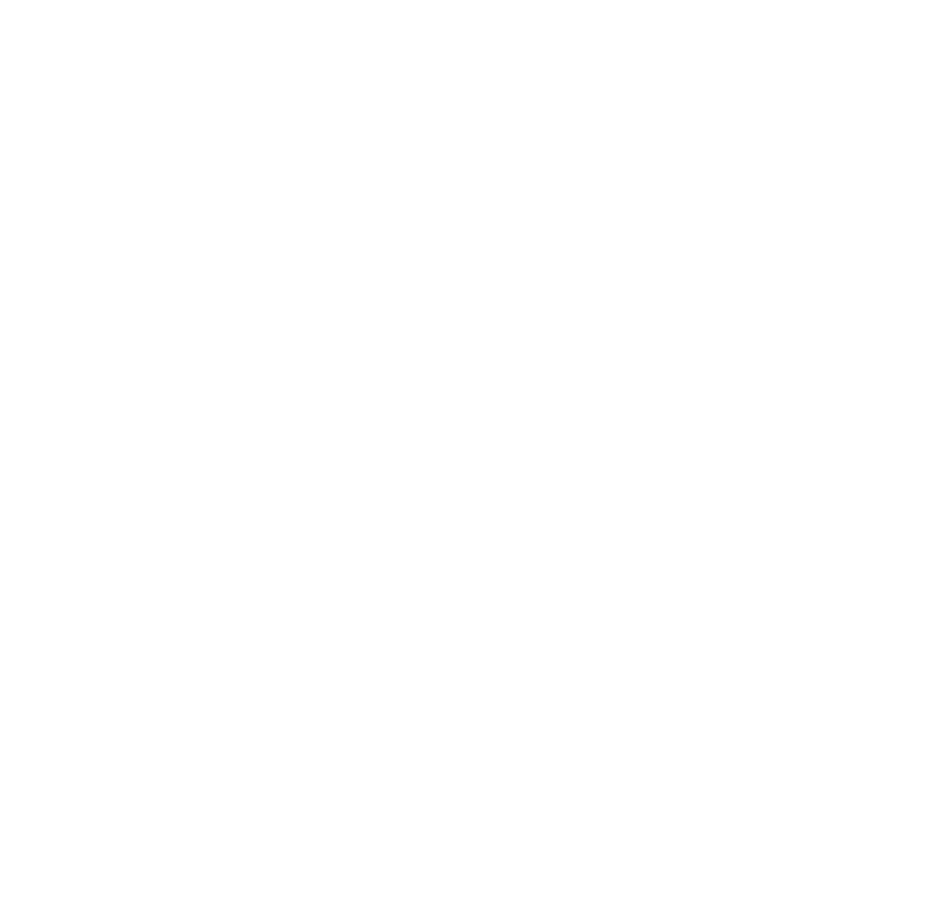
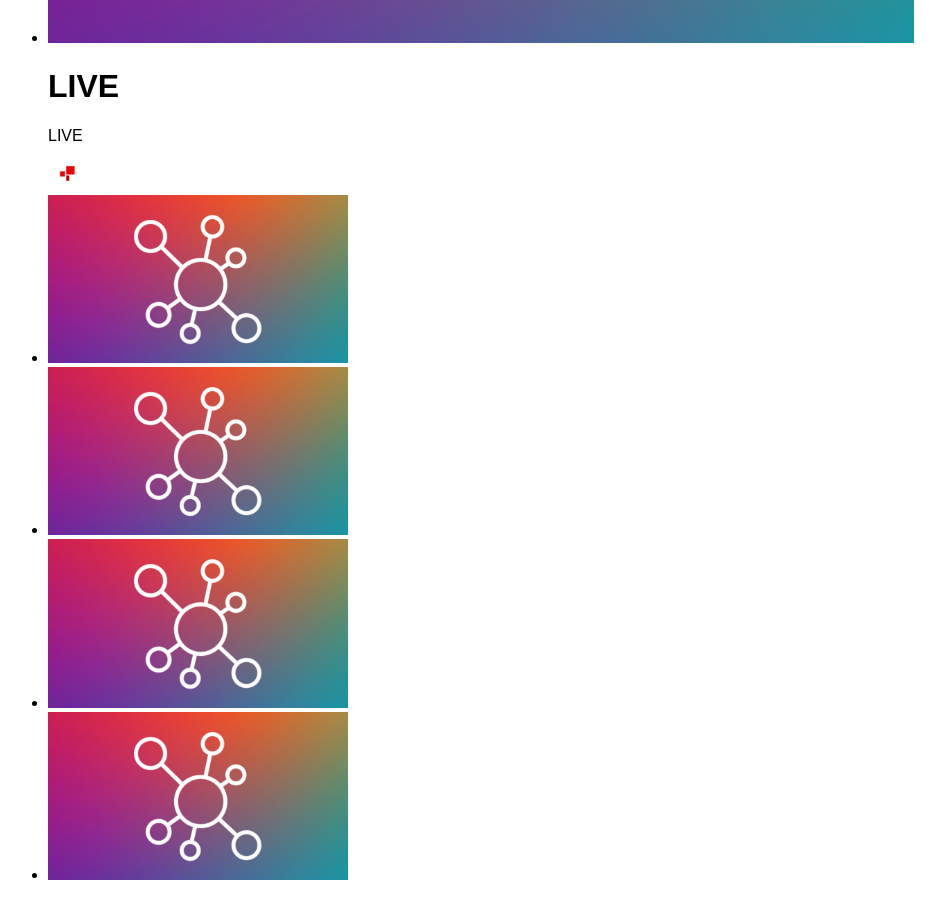
Before and after one commit to marycamaraa/bbc-clone, a React (Vite) app: page /home in a window 1280 px wide. Shown: the part 700-1600 px from the top of the page, without its empty margins (0-945 px from the left). Before the commit the page ends 800 px from the top, so only its background shows below. Built offline with nearby package versions, Linux system fonts and the light colour scheme.

Commit message:
feat: structure home page

```diff
--- a/src/pages/Home/Home.css
+++ b/src/pages/Home/Home.css
@@ -0,0 +1,3 @@
+.hontainer {
+  background-color: red;
+}
--- a/src/pages/Home/Home.jsx
+++ b/src/pages/Home/Home.jsx
@@ -3,7 +3,36 @@
 function Home() {
   return (
     <>
-      <h1>Welcome to the BBC</h1>
+      <main className="container">
+        <h1>Welcome to the BBC</h1>
+        <div className="hontainer">
+          <h2> News Headlines</h2>
+          <ul>
+            <li>
+              <img src="src/assets/icons/placeholder.png" />
+              <h1>LIVE</h1>
+              <p>LIVE</p>
+              <img
+                src="src/assets/icons/news.svg"
+                width={"30px"}
+                height={"30px"}
+              />
+            </li>
+            <li>
+              <img src="src/assets/icons/placeholder.png" width={"300px"} />
+            </li>
+            <li>
+              <img src="src/assets/icons/placeholder.png" width={"300px"} />
+            </li>
+            <li>
+              <img src="src/assets/icons/placeholder.png" width={"300px"} />
+            </li>
+            <li>
+              <img src="src/assets/icons/placeholder.png" width={"300px"} />
+            </li>
+          </ul>
+        </div>
+      </main>
     </>
   );
 }
```
Also changed, not shown: src/assets/icons/placeholder.png (added).
